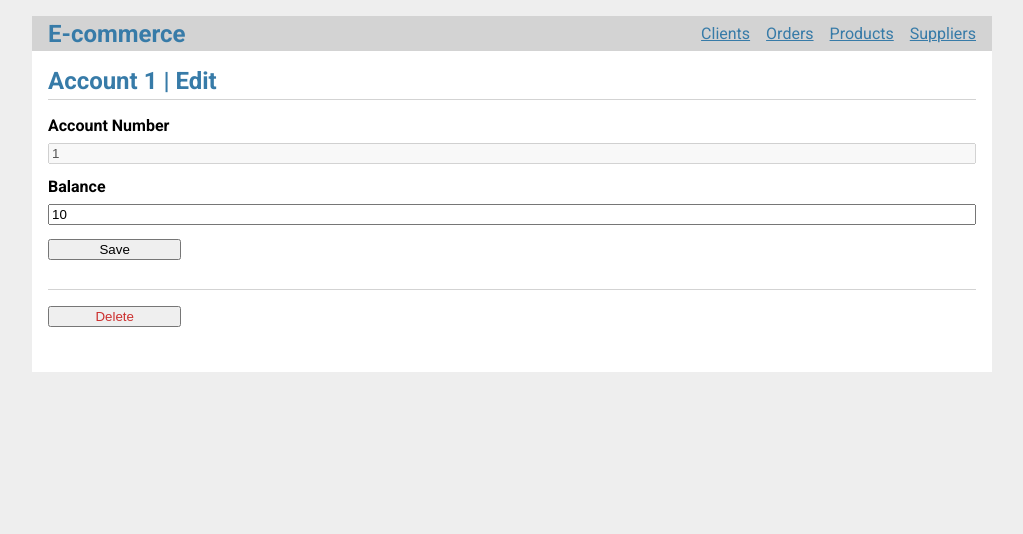
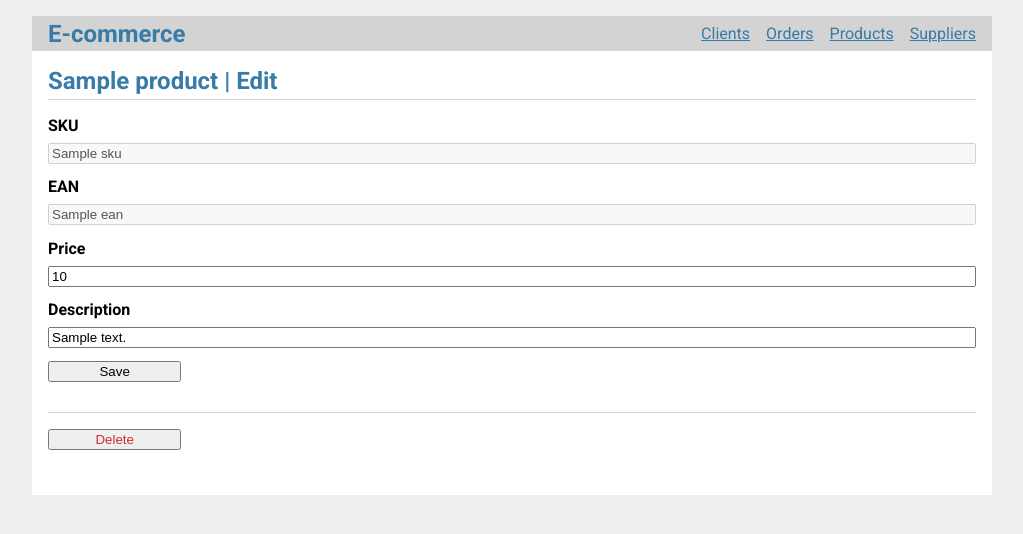
Before and after one commit to nunogoncalves03/bd-project, a Flask app: template delivery-3/web/templates/products/update.html in a window 1280 px wide. Shown: the top 534 px of the page, without its empty margins (128-1151 px from the left). Run offline with Flask 3, Linux system fonts and the light colour scheme; the template is opened without the code that fills it: most values are stand-ins (such as "Sample title", 1, 10 or a date in 2020); some libraries are stand-ins or nearby versions.

Commit message:
Product routes

```diff
--- a/delivery-3/web/app.py
+++ b/delivery-3/web/app.py
@@ -69,66 +69,121 @@ def products_index():
     return render_template("products/index.html", products=products)
 
 
-# @app.route("/accounts/<account_number>/update", methods=("GET", "POST"))
-# def account_update(account_number):
-#     """Update the account balance."""
+@app.route("/products/create", methods=("GET", "POST"))
+def product_create():
+    """Create a product."""
 
-#     with pool.connection() as conn:
-#         with conn.cursor(row_factory=namedtuple_row) as cur:
-#             account = cur.execute(
-#                 """
-#                 SELECT account_number, branch_name, balance
-#                 FROM account
-#                 WHERE account_number = %(account_number)s;
-#                 """,
-#                 {"account_number": account_number},
-#             ).fetchone()
-#             log.debug(f"Found {cur.rowcount} rows.")
+    if request.method == "POST":
+        sku = request.form["sku"]
+        name = request.form["name"]
+        description = request.form["description"]
+        price = request.form["price"]
+        ean = request.form["ean"]
 
-#     if request.method == "POST":
-#         balance = request.form["balance"]
+        error = ""
 
-#         error = None
+        if not sku:
+            error += "SKU is required. "
 
-#         if not balance:
-#             error = "Balance is required."
-#             if not balance.isnumeric():
-#                 error = "Balance is required to be numeric."
+        if not name:
+            error += "Name is required. "
 
-#         if error is not None:
-#             flash(error)
-#         else:
-#             with pool.connection() as conn:
-#                 with conn.cursor(row_factory=namedtuple_row) as cur:
-#                     cur.execute(
-#                         """
-#                         UPDATE account
-#                         SET balance = %(balance)s
-#                         WHERE account_number = %(account_number)s;
-#                         """,
-#                         {"account_number": account_number, "balance": balance},
-#                     )
-#                 conn.commit()
-#             return redirect(url_for("product_index"))
+        if not price:
+            error += "Price is required. "
+            if not price.isnumeric():
+                error += "Price is required to be numeric. "
 
-#     return render_template("account/update.html", account=account)
+        if not ean:
+            ean = None
+
+        if error != "":
+            flash(error)
+        else:
+            with pool.connection() as conn:
+                with conn.cursor(row_factory=namedtuple_row) as cur:
+                    cur.execute(
+                        """
+                        INSERT INTO product(SKU, name, description, price, ean)
+                        VALUES
+                            (
+                            %(sku)s,
+                            %(name)s,
+                            %(description)s,
+                            %(price)s,
+                            %(ean)s
+                            );
+                        """,
+                        {"sku": sku, "name": name, "description": description, "price": price, "ean": ean},
+                    )
+                conn.commit()
+            return redirect(url_for("products_index"))
+
+    return render_template("products/create.html")
 
 
-# @app.route("/accounts/<account_number>/delete", methods=("POST",))
-# def account_delete(account_number):
-#     """Delete the account."""
+@app.route("/products/<sku>/update", methods=("GET", "POST"))
+def product_update(sku):
+    """Update the product price and description."""
 
-#     with pool.connection() as conn:
-#         with conn.cursor(row_factory=namedtuple_row) as cur:
-#             cur.execute(
-#                 """
-#                 DELETE FROM account
-#                 WHERE account_number = %(account_number)s;
-#                 """,
-#                 {"account_number": account_number},
-#             )
-#         conn.commit()
-#     return redirect(url_for("product_index"))
+    with pool.connection() as conn:
+        with conn.cursor(row_factory=namedtuple_row) as cur:
+            product = cur.execute(
+                """
+                SELECT *
+                FROM product
+                WHERE SKU = %(sku)s;
+                """,
+                {"sku": sku},
+            ).fetchone()
+            log.debug(f"Found {cur.rowcount} rows.")
+
+    if request.method == "POST":
+        price = request.form["price"]
+        description = request.form["description"]
+
+        error = ""
+
+        if not price:
+            error += "Price is required. "
+            if not price.isnumeric():
+                error += "Price is required to be numeric. "
+
+        if error != "":
+            flash(error)
+        else:
+            with pool.connection() as conn:
+                with conn.cursor(row_factory=namedtuple_row) as cur:
+                    cur.execute(
+                        """
+                        UPDATE product
+                        SET
+                            price = %(price)s,
+                            description = %(description)s
+                        WHERE SKU = %(sku)s;
+                        """,
+                        {"sku": sku, "price": price, "description": description},
+                    )
+                conn.commit()
+            return redirect(url_for("products_index"))
+
+    return render_template("products/update.html", product=product)
+
+
+@app.route("/products/<sku>/delete", methods=("POST",))
+def product_delete(sku):
+    """Delete the product."""
+
+    with pool.connection() as conn:
+        with conn.cursor(row_factory=namedtuple_row) as cur:
+            cur.execute(
+                """
+                DELETE FROM product
+                WHERE SKU = %(sku)s;
+                """,
+                {"sku": sku},
+            )
+        conn.commit()
+    return redirect(url_for("products_index"))
 
 
 @app.route("/ping", methods=("GET",))
--- a/delivery-3/web/static/style.css
+++ b/delivery-3/web/static/style.css
@@ -148,3 +148,18 @@
     align-self: start;
     min-width: 10em;
 }
+
+.delete-btn {
+    background: none;
+    border: none;
+    display: inline;
+    color: #377ba8;
+    text-decoration: underline;
+    padding: 0.5rem;
+    cursor: pointer;
+}
+
+form.delete-form {
+    margin: 0;
+    display: block;
+}
--- a/delivery-3/web/templates/products/update.html
+++ b/delivery-3/web/templates/products/update.html
@@ -1,19 +1,29 @@
 {% extends 'base.html' %}
 
 {% block header %}
-  <h1>{% block title %}Account {{ account['account_number'] }} | Edit{% endblock %}</h1>
+  <h1>{% block title %}{{ product['name'] }} | Edit{% endblock %}</h1>
 {% endblock %}
 
 {% block content %}
   <form method="post">
-    <label for="account_number">Account Number</label>
-    <input name="account_number" id="account_number" type="text" value="{{ request.form['account_number'] or account['account_number'] }}" disabled>
-    <label for="balance">Balance</label>
-    <input name="balance" id="balance" type="number" min="0" step="0.0001" placeholder="0.0000" value="{{ request.form['balance'] or account['balance'] }}" required>
+    <label for="sku">SKU</label>
+    <input name="sku" id="sku" type="text" value="{{ product['sku'] }}" disabled>
+
+    <label for="ean">EAN</label>
+    <input name="ean" id="ean" type="text" value="{{ product['ean'] }}" disabled>
+
+    <label for="price">Price</label>
+    <input name="price" id="price" type="number" min="0" step="0.01" value="{{ request.form['price'] or product['price'] }}">
+
+    <label for="description">Description</label>
+    <input name="description" id="description" type="text" value="{{ request.form['description'] or product['description'] }}">
+
     <input type="submit" value="Save">
   </form>
+
   <hr>
-  <form action="{{ url_for('account_delete', account_number=account['account_number']) }}" method="post">
+
+  <form action="{{ url_for('product_delete', sku=product['sku']) }}" method="post">
     <input class="danger" type="submit" value="Delete" onclick="return confirm('Are you sure?');">
   </form>
 {% endblock %}
```
Also changed, not shown: delivery-3/web/templates/products/create.html (+26 -0 lines), delivery-3/web/templates/products/index.html (+7 -3 lines).
